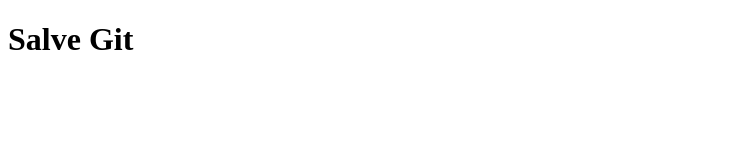
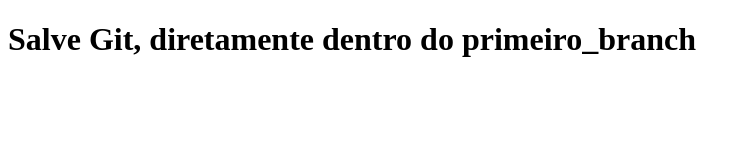
Before and after one commit to lucass-barreto/curso_git_1, a plain HTML site: page index.html in a window 1280 px wide. Shown: the whole page, without its empty margins (0-750 px from the left). Drawn offline with Linux system fonts and the light colour scheme.

Commit message:
Atualização do index via primeiro_branch

```diff
--- a/index.html
+++ b/index.html
@@ -6,6 +6,6 @@
     <title>Document</title>
 </head>
 <body>
-    <h1>Salve Git</h1>
+    <h1>Salve Git, diretamente dentro do primeiro_branch</h1>
 </body>
 </html>
```
